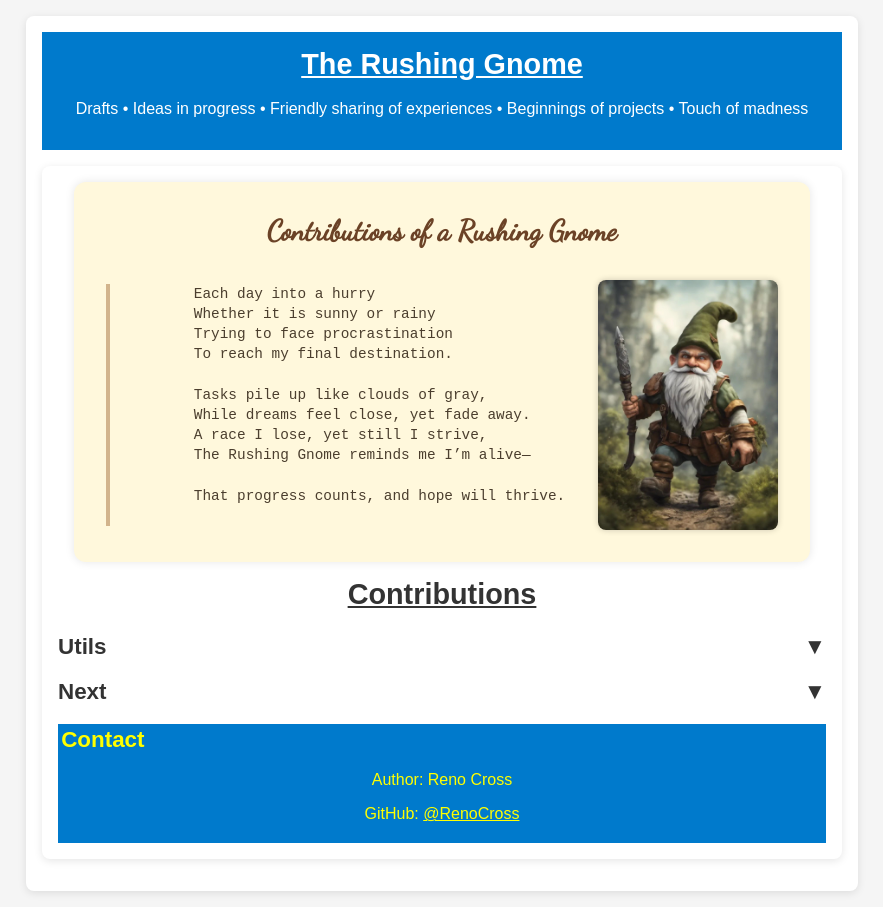
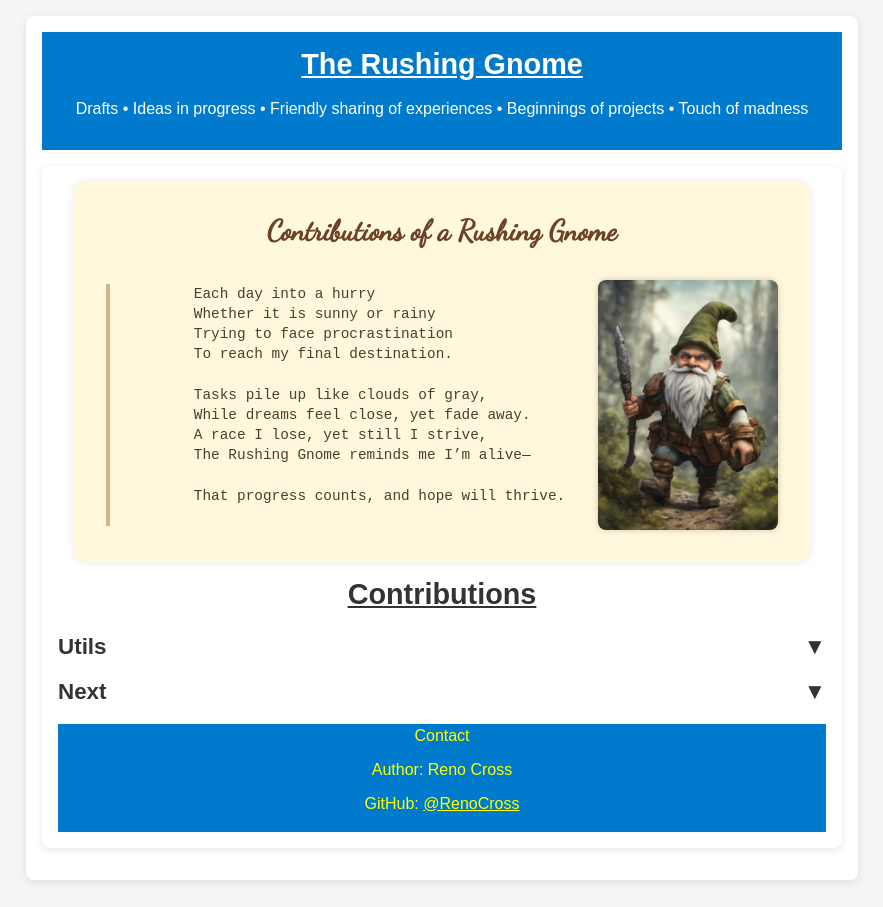
Before and after one commit to RenoCross/the-rushing-gnome, a Jekyll site: the page built from index.html, in a window 1280 px wide. Shown: the whole page, without its empty margins (198-1081 px from the left). Built offline with Jekyll 4.4.1, drawn with Linux system fonts in a browser that asks for light colours.

```diff
--- a/index.html
+++ b/index.html
@@ -81,7 +81,7 @@ title: ""
   </section>
 
 <footer>
-  <h2>Contact</h2>
+  Contact
   <p>Author: Reno Cross</p>
   <p>GitHub: <a href="https://github.com/RenoCross" target="_blank">@RenoCross</a></p>
 </footer>
```
